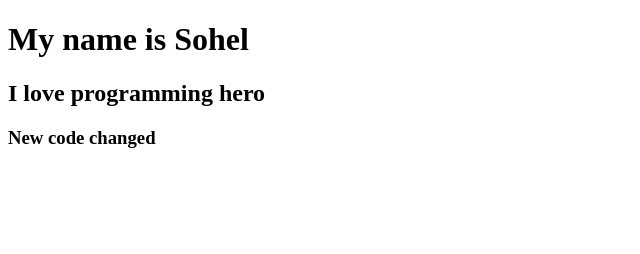
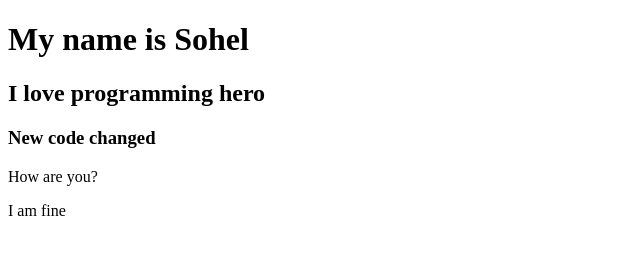
Before and after one commit to aminul-sohel/my-second-repo, a plain HTML site: page index.html in a window 1280 px wide. Shown: the whole page, without its empty margins (0-640 px from the left). Drawn offline with Linux system fonts and the light colour scheme.

Commit message:
styles added

```diff
--- a/index.html
+++ b/index.html
@@ -10,6 +10,8 @@
     <h1>My name is Sohel</h1>
     <h2>I love programming hero</h2>
     <h3>New code changed</h3>
+    <p>How are you?</p>
+    <p>I am fine</p>
 
 </body>
 </html>
--- /dev/null
+++ b/style.css
@@ -0,0 +1,3 @@
+p{
+    color: red;
+}
```
